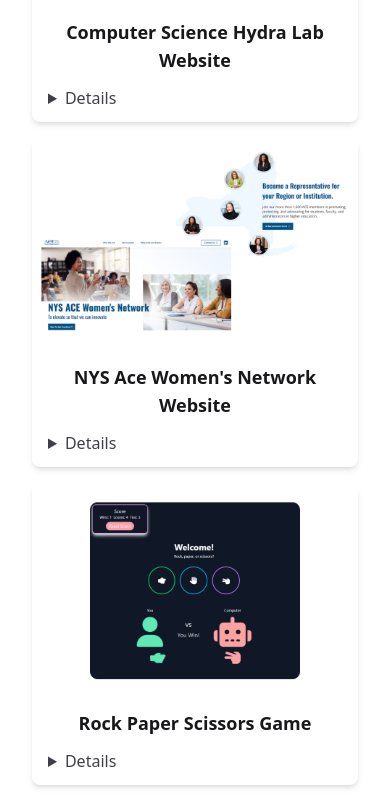
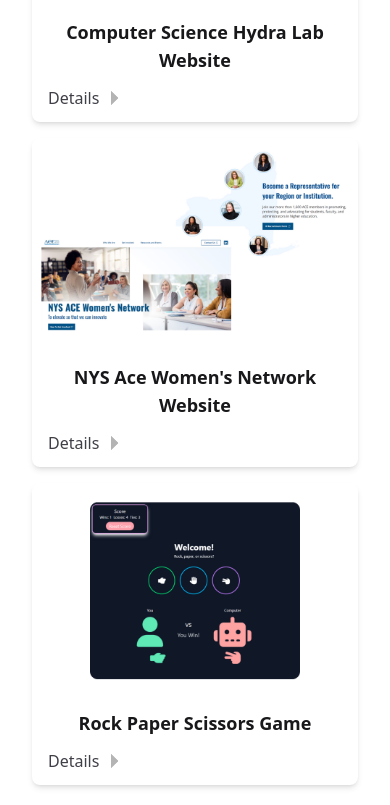
Before and after one commit to taylorpitman/taylorpitman.github.io, a React (Vite) app in the folder portfolio/: page / in a window 390 px wide. Shown: the part 1739-2544 px from the top of the page. Built offline with nearby package versions, Linux system fonts and the light colour scheme.

Commit message:
mobile projects
Finished animating the accordion for mobile projects

```diff
--- a/portfolio/src/components/Projects/Carousel/carousel.jsx
+++ b/portfolio/src/components/Projects/Carousel/carousel.jsx
@@ -2,10 +2,8 @@
 import { MdKeyboardArrowRight, MdKeyboardArrowLeft } from "react-icons/md";
 import { useState, useEffect } from "react";
 import { motion, AnimatePresence } from "framer-motion";
+import arrow from "../../../assets/accordianArrow.svg";
 
-
-
-const Carousel = ({ cards }) => {
 
  const cardVariants = {
   enter: (direction) => ({
@@ -28,9 +26,56 @@
   }),
 };
 
+const detailsVariants = {
+  hidden:  { opacity: 0, height: 0, y: -12 },
+  visible: {
+    opacity: 1, height: "auto", y: 0,
+    transition: {
+      duration: 0.2,
+      ease: "easeInOut",
+      when: "beforeChildren",
+      staggerChildren: 0.2,
+    },
+  },
+  exit: {
+    opacity: 0, height: 0, y: -12,
+    transition: { duration: 0.2, ease: "easeInOut" },
+  },
+};
+
+
+const detailsItem = {
+  hidden:  { opacity: 0, y: 5 },
+  visible: { opacity: 1, y: 0, transition: { duration: 0.4, ease: "easeInOut" } },
+};
+
+const arrowVariants = {
+    open:   {   rotate: [-90, 10, 0],
+                scale:  [1, 1.06, 1],
+                transition: { duration: 0.3, ease: "easeInOut" } },
+    closed: {   rotate: -90,
+            },
+    exit: {     rotate: [0, -100, -90],
+                scale:  [1, 1.06, 1],
+                transition: { duration: 0.3, ease: "easeInOut" } },
+
+};
+
+const Carousel = ({ cards }) => {
+
+
+  const [detailsOpen, setDetailsOpen] = useState(false);
   const [current, setCurrent] = useState(0);
   const [direction, setDirection] = useState(0);
   const [isHovered, setIsHovered] = useState(false);
+  const [openIds, setOpenIds] = useState(() => new Set());
+    const isOpen = (id) => openIds.has(id);
+    const toggle = (id) =>
+    setOpenIds(prev => {
+        const next = new Set(prev);
+        next.has(id) ? next.delete(id) : next.add(id);
+        return next;
+    });
 
   const goToPrev = () => {
     setDirection(-1);
@@ -124,24 +169,56 @@
                     <div className="w-full px-4 py-2 text-center">
                         <span className="text-zinc-900 font-semibold text-lg">{card.title}</span>
                     </div>
-                    <div className="w-full px-4 pb-2">
-                        <details className="text-left">
-                            <summary className="cursor-pointer text-zinc-700 font-medium py-1 hover:underline">
+
+                    {/* Details Drop down*/}
+                    <motion.div className="w-full px-4 pb-2">
+                        <div className="text-left">
+
+                            <motion.button className="flex gap-2 cursor-pointer select-none items-center"
+                                onClick={() => toggle(card.id)}
+                                type = "button"
+                                aria-expanded={isOpen(card.id)}
+                                aria-controls={`details-${card.id}`}
+                            >
+                                <motion.span className="text-zinc-700 font-medium py-1">
                                     Details
-                            </summary>
-                            <div className="mt-2">
-                                <div className="mb-2 text-zinc-600 text-sm">
+                                </motion.span>
+                                <motion.img src={arrow} alt="Toggle Details" className="w-4 block origin-center"
+                                    aria-hidden="true"
+                                    variants={arrowVariants}
+                                    initial="closed"
+                                    animate={isOpen(card.id) ? "open" : "exit"}
+                                />
+                            </motion.button>
+
+                            {/* Details Panel */}
+
+                            <AnimatePresence initial = {false}>
+                                {isOpen(card.id) && (
+                                    <motion.div
+                                        key={`details-${card.id}`}              // per-card key for clean exit
+                                        id={`details-${card.id}`}
+                                        className="mt-2 overflow-hidden"     // important for height animation
+                                        variants={detailsVariants}
+                                        initial="hidden"
+                                        animate="visible"
+                                        exit="exit"
+                                        role="region"
+                                    >
+                                        <motion.div className="mb-4 text-zinc-600 text-sm" variants={detailsItem}>
                                             {card.description}
-                                </div>
-                                <div className="text-zinc-500 text-xs">
+                                        </motion.div>
+                                        <motion.div className="text-zinc-600 text-sm" variants={detailsItem}>
                                             <span className="font-semibold">Technologies:</span>{" "}
-                                    {card.technologies && Array.isArray(card.technologies)
+                                            {Array.isArray(card.technologies)
                                             ? card.technologies.join(", ")
                                             : card.technologies}
+                                        </motion.div>
+                                    </motion.div>
+                                )}
+                            </AnimatePresence>
                         </div>
-                            </div>
-                        </details>
-                    </div>
+                    </motion.div>
                 </div>
             ))}
         </div>
```
Lines whose indentation alone changed are shown as unchanged.
